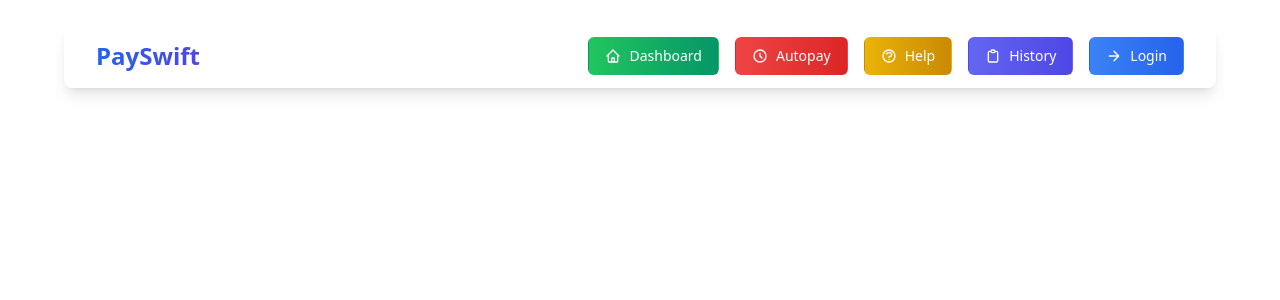
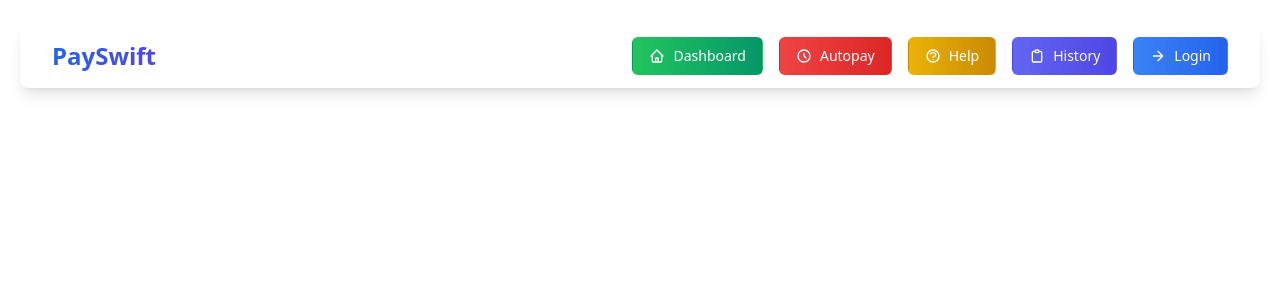
Before and after one commit to Balu2200/Digital_Wallet_System_Frontend, a React (Vite) app: page / in a window 1280 px wide. Shown: the top 300 px of the page. Built offline with nearby package versions, Linux system fonts and the light colour scheme; no server answers.

Commit message:
updated appbar

```diff
--- a/src/components/Appbar.jsx
+++ b/src/components/Appbar.jsx
@@ -11,8 +11,8 @@ const Appbar = () => {
   };
 
   return (
-    <div className="flex justify-center mt-6 px-4">
-      <nav className="w-full max-w-6xl bg-white shadow-lg rounded-lg">
+    <div className="flex justify-center mt-6 px-5">
+      <nav className="w-full max-w-7xl bg-white shadow-lg rounded-lg">
         <div className="px-4 sm:px-6 lg:px-8">
           <div className="flex justify-between h-16 items-center">
             <div className="flex items-center">
```
